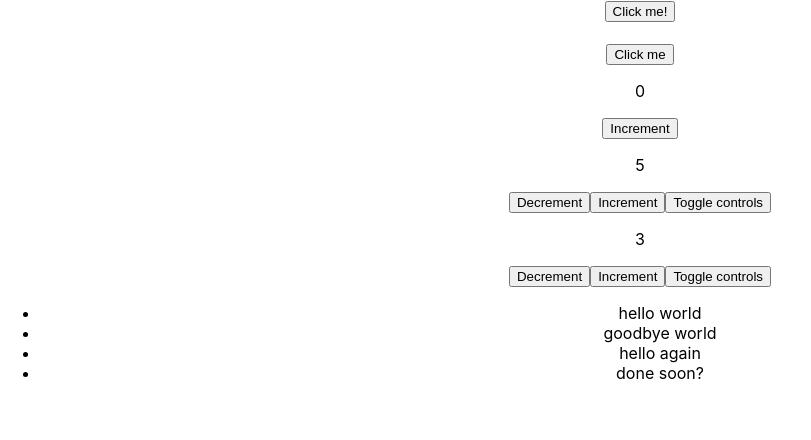
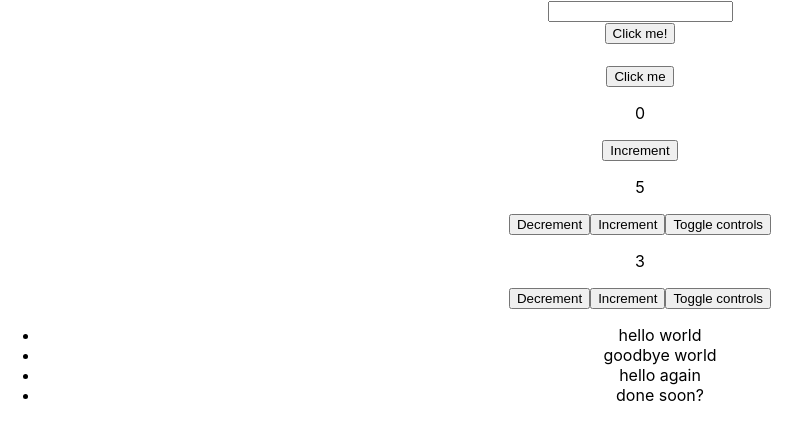
Before and after one commit to fuzzheim/create-react-app-workshop, a React (Create React App) app: page / in a window 1280 px wide. Shown: the top 440 px of the page, without its empty margins (0-811 px from the left). Built offline with nearby package versions, Linux system fonts and the light colour scheme.

Commit message:
Partial EditableItemList

```diff
--- a/src/App.tsx
+++ b/src/App.tsx
@@ -8,9 +8,12 @@ import CounterTree from "features/CounterTree"
 import ItemList from "features/ItemList"
 import { ITEM_LIST_DATA } from "features/ItemList/ITEM_LIST_DATA"
 import HelloWorld from "features/HelloWorld"
+import EditableItemList from "features/EditableItemList"
 
 const App = () => (
 	<div className="App">
+		<EditableItemList />
+
 		<HelloWorld />
 		<HelloWorldHeading />
 		<Incrementor />
--- /dev/null
+++ b/src/features/EditableItemList/EditableItemList.tsx
@@ -0,0 +1,14 @@
+import React, { useState } from "react"
+
+export const EditableItemList: React.FC = () => {
+	const [ items, setItems ] = useState([])
+	const [ newItemText, setNewItemText ] = useState("")
+
+	return (
+		<div>
+			<input type="text" value={newItemText} />
+		</div>
+	)
+}
+
+export default EditableItemList
--- /dev/null
+++ b/src/features/EditableItemList/index.ts
@@ -0,0 +1 @@
+export { default } from "./EditableItemList"
```
